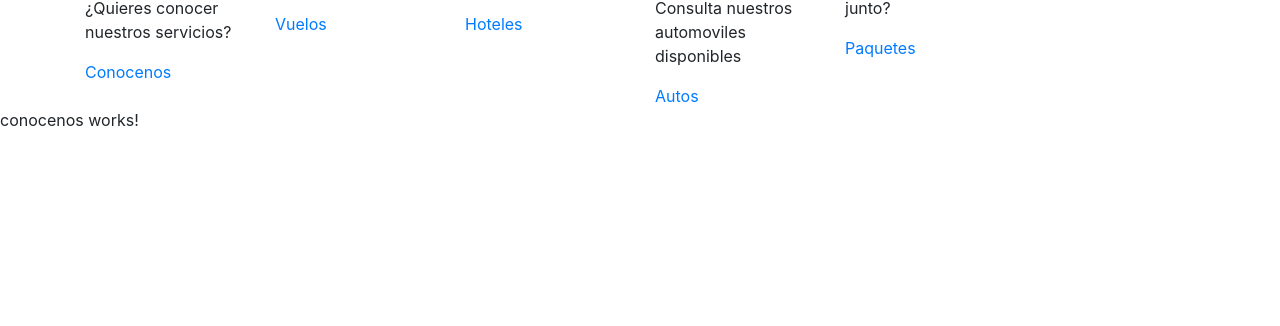
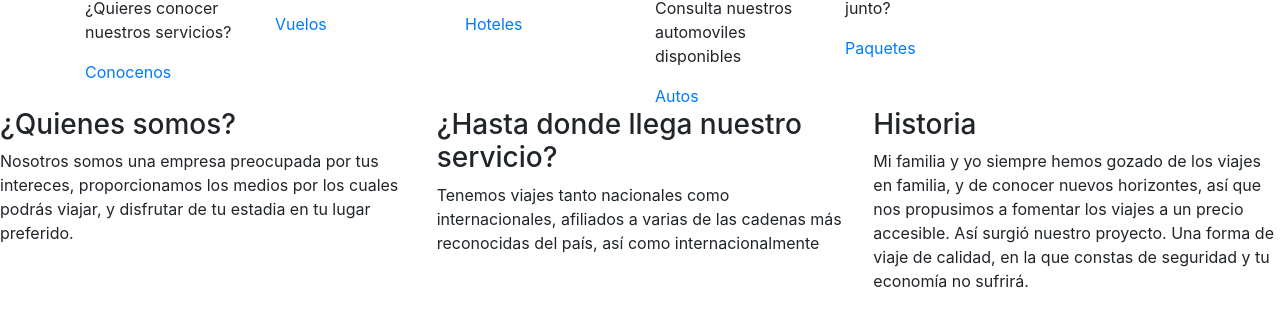
Before and after one commit to luisacuario1922/Vacaciones, an Angular app: page / in a window 1280 px wide. Shown: the part 450-776 px from the top of the page. Built offline with nearby package versions, Linux system fonts and the light colour scheme.

Commit message:
Creacion de el apartado de conocenos, abarcando quien somos, alcance del servicio e historia del proyecto

```diff
--- a/src/app/conocenos/conocenos.component.html
+++ b/src/app/conocenos/conocenos.component.html
@@ -1 +1,16 @@
-<p>conocenos works!</p>
+<div class="row">
+	<div class="col-lg-4">
+	<h3>¿Quienes somos?</h3>
+	<p>Nosotros somos una empresa preocupada por tus intereces, proporcionamos los medios por los cuales podrás viajar, y disfrutar de tu estadia en tu lugar preferido.</p>
+	</div>
+	<div class="col-lg-4">
+		<h3>¿Hasta donde llega nuestro servicio?</h3>
+		<p>Tenemos viajes tanto nacionales como internacionales, afiliados a varias de las cadenas más reconocidas del país, así como internacionalmente</p>
+	</div>
+	<div class="col-lg-4">
+		<h3> Historia</h3>
+		<p>Mi familia y yo siempre hemos gozado de los viajes en familia, y de conocer nuevos horizontes, así que nos propusimos a fomentar los viajes a un precio accesible. Así surgió nuestro proyecto. Una forma de viaje de calidad, en la que constas de seguridad y tu economía no sufrirá.</p>
+	</div>
+
+
+</div>
```
